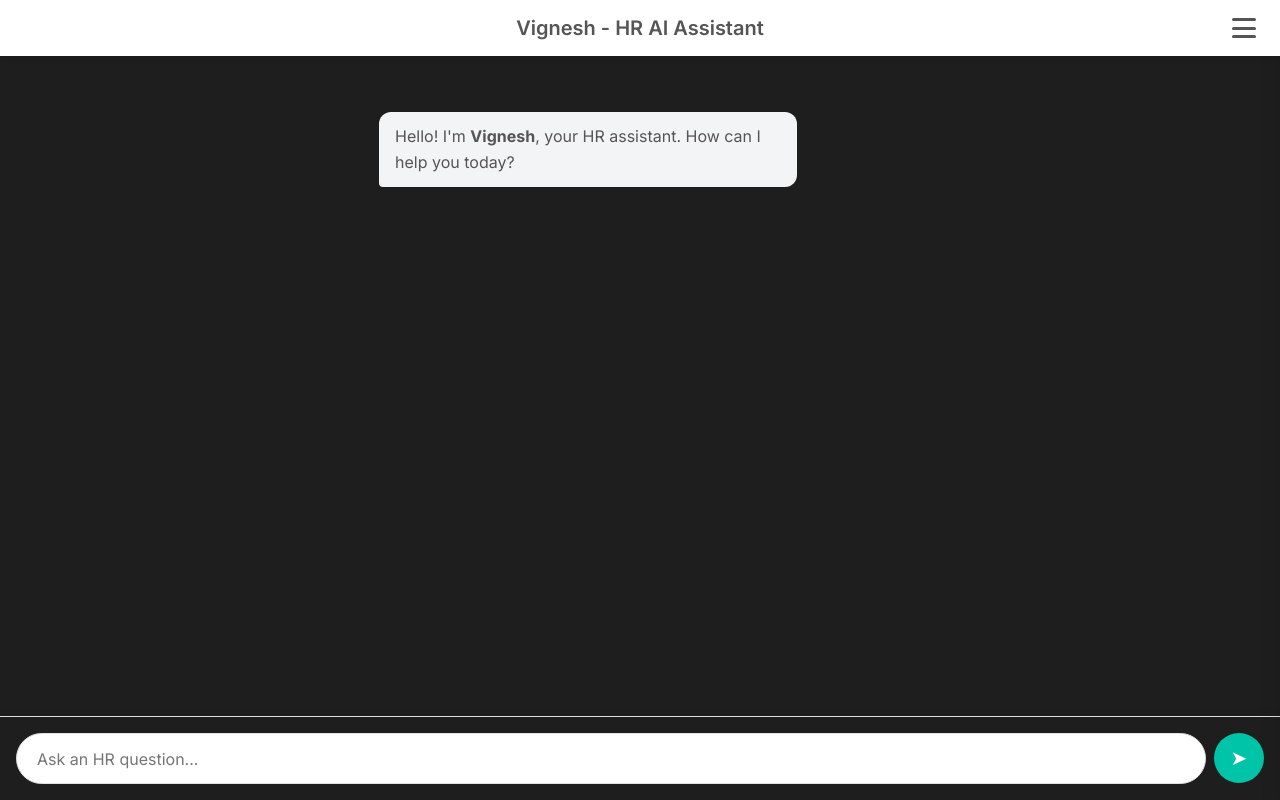
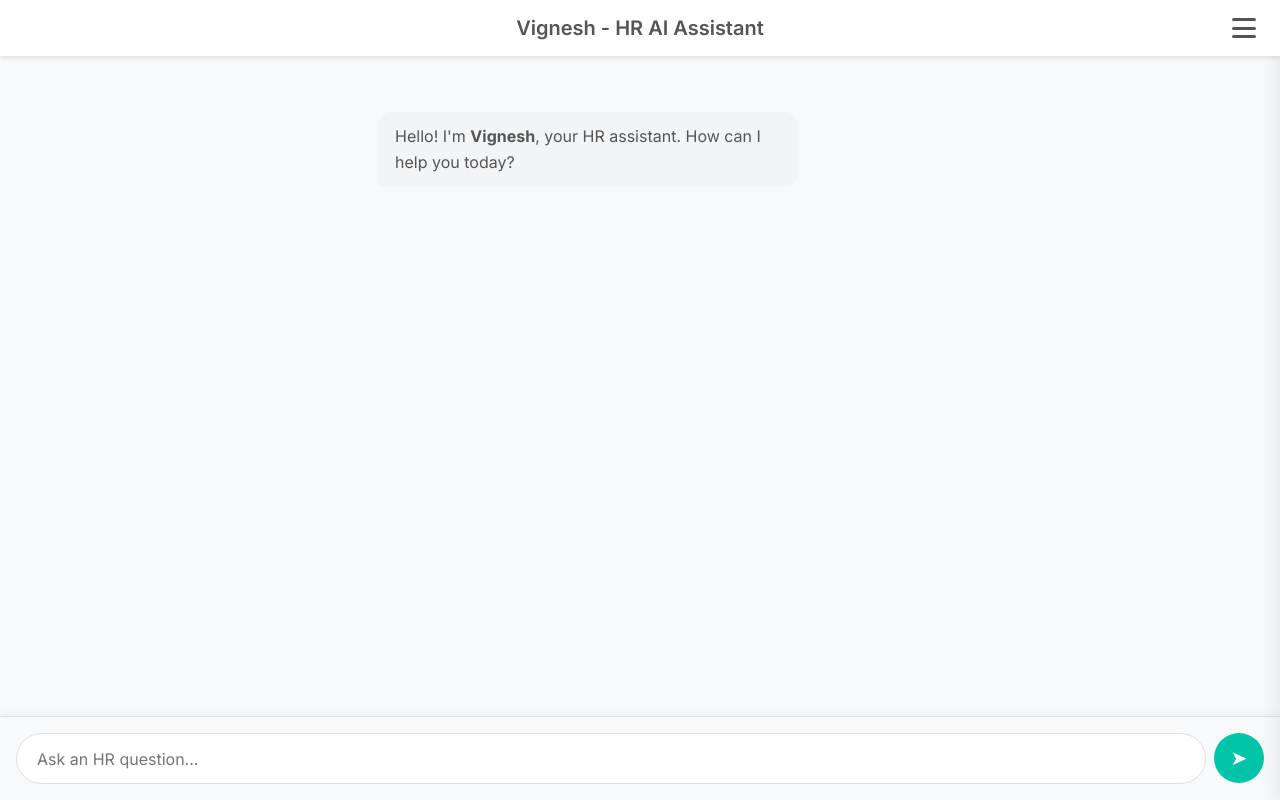
Before and after one commit to vigneshwax/hr-chat, a plain HTML site: page index.html in a window 1280 px wide. Drawn offline with Linux system fonts and the light colour scheme.

Commit message:
Fix CSS variable name and update background color

```diff
--- a/index.html
+++ b/index.html
@@ -25,7 +25,7 @@
         }
 
         html[data-theme='dark'] {
-            --bg-color: #111827;
+            --background-color: #111827;
             --card-bg: #1f2937;
             --text-primary: #f3f4f6;
             --text-secondary: #9ca3af;
@@ -196,7 +196,7 @@
         --border-color: #e0e0e0;
         --card-bg: #ffffff;
         --text-primary: #555555;
-        --background-color: #1E1E1E;
+        --background-color: #f7f9fb;
         }
 
         /* Overall layout */
```
